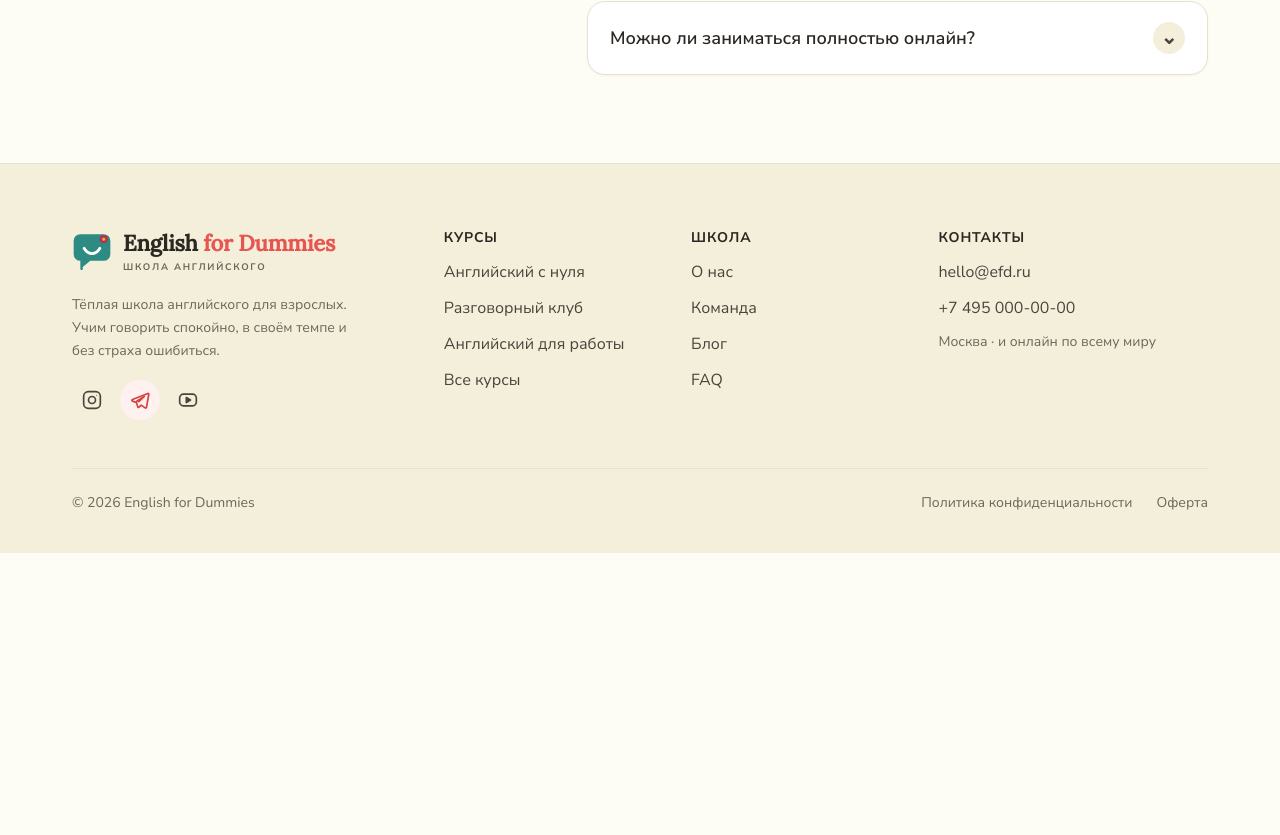
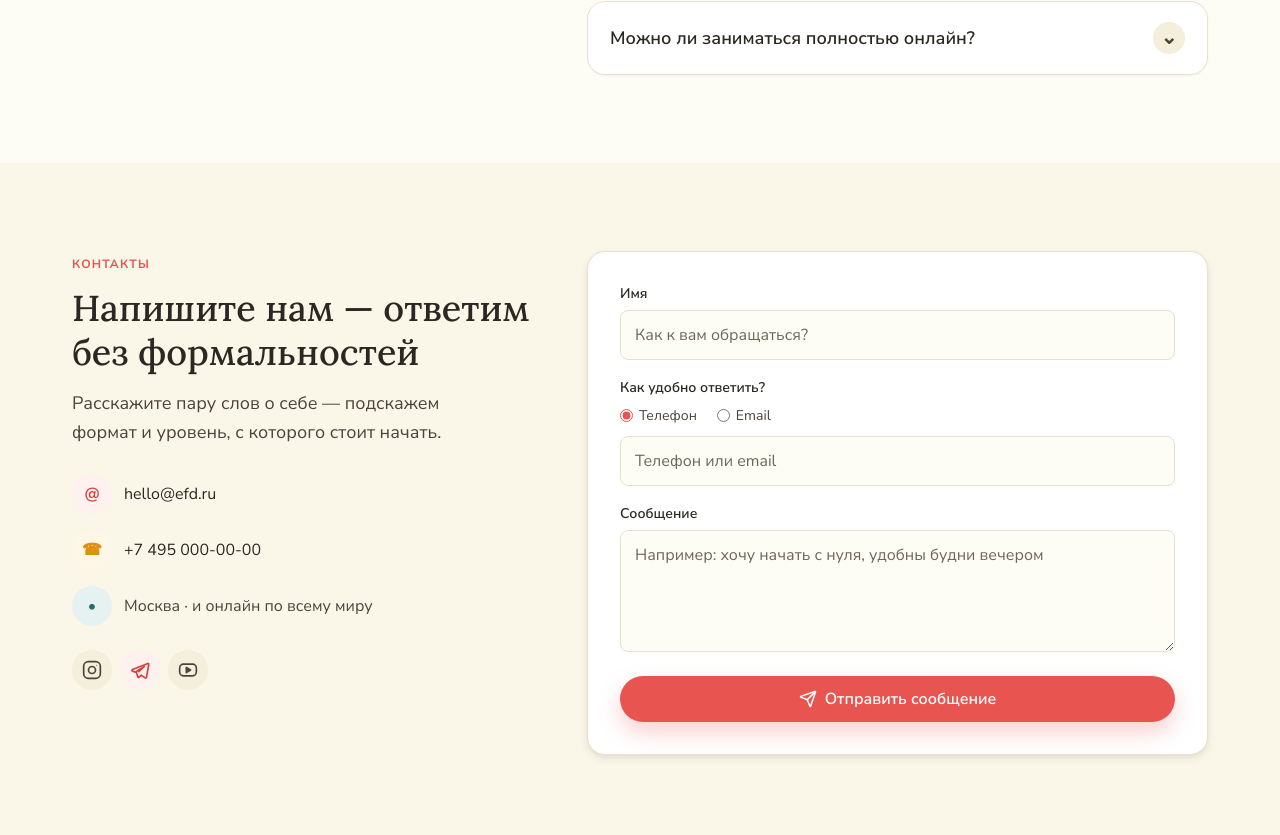
Before and after one commit to MaksimF80/english-for-dummies, a Next.js app: page / in a window 1280 px wide. Shown: the part 3725-4560 px from the top of the page. Before the commit the page ends 4278 px from the top, so only its background shows below. Built offline with nearby package versions, Linux system fonts and the light colour scheme.

Commit message:
Contact-секция: вёрстка + импорт через DesignSync MCP

```diff
--- a/app/page.tsx
+++ b/app/page.tsx
@@ -4,6 +4,7 @@ import { Courses } from "@/components/sections/Courses";
 import { Team } from "@/components/sections/Team";
 import { Blog } from "@/components/sections/Blog";
 import { FAQ } from "@/components/sections/FAQ";
+import { Contact } from "@/components/sections/Contact";
 import { Footer } from "@/components/sections/Footer";
 
 export default function Home() {
@@ -16,6 +17,7 @@ export default function Home() {
         <Team />
         <Blog />
         <FAQ />
+        <Contact />
       </main>
       <Footer />
     </>
--- /dev/null
+++ b/components/sections/Contact.tsx
@@ -0,0 +1,122 @@
+import { Button } from "@/components/ui/Button";
+import { SocialIcon } from "@/components/ui/SocialIcon";
+
+/**
+ * Contact — "Напишите нам — ответим без формальностей" section. Left:
+ * intro + 3 contact rows (email/phone/city) + 3 SocialIcons. Right: a
+ * form card (name, reach-method radio + phone-or-email field, message
+ * textarea, submit button). Ported from a 2026-07-16 Landing.dc.html
+ * update (design-import via `claude_design` MCP) — this section was
+ * missing from the original design-import handoff and added later.
+ *
+ * Server Component for now: the form is purely static markup (source
+ * has `onsubmit="return false"`, a placeholder). Wiring the actual
+ * submit handler (client-side validation, honeypot, POST to a Route
+ * Handler that forwards to Telegram) is a separate, later step — not
+ * part of this visual port.
+ *
+ * Same asymmetric `grid-cols-[0.85fr_1.15fr]` layout and `desktop`
+ * breakpoint collapse as FAQ (the section right before this one).
+ */
+
+const INPUT_CLASSES =
+  "w-full font-sans text-base text-ink-900 bg-cream border border-line rounded-sm px-[14px] py-3 " +
+  "placeholder:text-ink-500 transition-[border-color,box-shadow] duration-[160ms] ease-soft " +
+  "focus:outline-none focus:border-coral-400 focus:shadow-[0_0_0_3px_var(--color-coral-50)]";
+
+export function Contact() {
+  return (
+    <section id="contact" className="bg-cream-100">
+      <div className="max-w-page mx-auto px-5 py-13 desktop:px-8 desktop:py-22 grid grid-cols-1 desktop:grid-cols-[0.85fr_1.15fr] gap-14 items-start">
+        {/* Left: intro + contact info */}
+        <div>
+          <span className="font-sans font-bold text-xs tracking-[0.10em] uppercase text-coral-500">
+            Контакты
+          </span>
+          <h2 className="font-display font-medium text-3xl leading-snug text-ink-900 mt-3">
+            Напишите нам — ответим без формальностей
+          </h2>
+          <p className="font-sans text-lg leading-[1.6] text-ink-700 mt-3.5 max-w-[420px]">
+            Расскажите пару слов о себе — подскажем формат и уровень, с
+            которого стоит начать.
+          </p>
+
+          <div className="mt-7 flex flex-col gap-4">
+            <a href="mailto:hello@efd.ru" className="flex items-center gap-3 no-underline">
+              <span className="w-10 h-10 rounded-full bg-coral-50 text-coral-600 flex items-center justify-center font-sans font-bold">
+                @
+              </span>
+              <span className="font-sans text-base text-ink-900">hello@efd.ru</span>
+            </a>
+            <a href="tel:+74950000000" className="flex items-center gap-3 no-underline">
+              <span className="w-10 h-10 rounded-full bg-amber-50 text-amber-600 flex items-center justify-center font-sans font-bold">
+                ☎
+              </span>
+              <span className="font-sans text-base text-ink-900">+7 495 000-00-00</span>
+            </a>
+            <div className="flex items-center gap-3">
+              <span className="w-10 h-10 rounded-full bg-teal-50 text-teal-700 flex items-center justify-center font-sans font-bold">
+                •
+              </span>
+              <span className="font-sans text-base text-ink-700">Москва · и онлайн по всему миру</span>
+            </div>
+          </div>
+
+          <div className="flex gap-2 mt-6">
+            <SocialIcon name="instagram" label="Instagram" />
+            <SocialIcon name="telegram" label="Telegram" tone="coral" />
+            <SocialIcon name="youtube" label="YouTube" />
+          </div>
+        </div>
+
+        {/* Right: form card */}
+        <form className="bg-white border border-line rounded-lg shadow-md p-8">
+          <div className="flex flex-col gap-1.5 mb-[18px]">
+            <label htmlFor="contact-name" className="font-sans font-semibold text-sm text-ink-900">
+              Имя
+            </label>
+            <input
+              id="contact-name"
+              name="name"
+              type="text"
+              placeholder="Как к вам обращаться?"
+              className={INPUT_CLASSES}
+            />
+          </div>
+
+          <div className="mb-[18px]">
+            <div className="font-sans font-semibold text-sm text-ink-900 mb-2">Как удобно ответить?</div>
+            <div className="flex gap-5 mb-2.5">
+              <label className="flex items-center gap-1.5 font-sans text-sm text-ink-700 cursor-pointer">
+                <input type="radio" name="contact-method" value="phone" defaultChecked className="accent-coral-500" />
+                Телефон
+              </label>
+              <label className="flex items-center gap-1.5 font-sans text-sm text-ink-700 cursor-pointer">
+                <input type="radio" name="contact-method" value="email" className="accent-coral-500" />
+                Email
+              </label>
+            </div>
+            <input id="contact-reach" name="reach" type="text" placeholder="Телефон или email" className={INPUT_CLASSES} />
+          </div>
+
+          <div className="flex flex-col gap-1.5 mb-6">
+            <label htmlFor="contact-message" className="font-sans font-semibold text-sm text-ink-900">
+              Сообщение
+            </label>
+            <textarea
+              id="contact-message"
+              name="message"
+              rows={4}
+              placeholder="Например: хочу начать с нуля, удобны будни вечером"
+              className={`${INPUT_CLASSES} resize-y`}
+            />
+          </div>
+
+          <Button variant="primary" icon="send" type="submit" full>
+            Отправить сообщение
+          </Button>
+        </form>
+      </div>
+    </section>
+  );
+}
--- a/components/ui/Icon.tsx
+++ b/components/ui/Icon.tsx
@@ -3,6 +3,14 @@ import type { SVGProps } from "react";
 /**
  * Inline Lucide-style glyphs (24×24, 2px stroke), ported from
  * design-import/source/_ds/.../_ds_bundle.js (components/core/Icon.jsx).
+ *
+ * `send` is NOT in the design system's own Icon.jsx (checked the
+ * 2026-07-16 Contact-section update to the bundle) even though the
+ * Contact form's submit Button references `icon="send"` — same kind
+ * of source gap as the earlier missing breakpoint values. Added the
+ * standard Lucide `send` glyph (paper-plane arrow) in the same
+ * stroke style as every other icon here, since there's no ambiguity
+ * about what "send" should look like.
  */
 
 const STROKE = {
@@ -98,6 +106,12 @@ const PATHS = {
       <path d="m10 9 5 3-5 3V9Z" fill="currentColor" />
     </g>
   ),
+  send: (
+    <g {...STROKE}>
+      <path d="M14.536 21.686a.5.5 0 0 0 .937-.024l6.5-19a.496.496 0 0 0-.635-.635l-19 6.5a.5.5 0 0 0-.024.937l7.93 3.18a2 2 0 0 1 1.112 1.11z" />
+      <path d="m21.854 2.147-10.94 10.939" />
+    </g>
+  ),
 } as const;
 
 export type IconName = keyof typeof PATHS;
```
